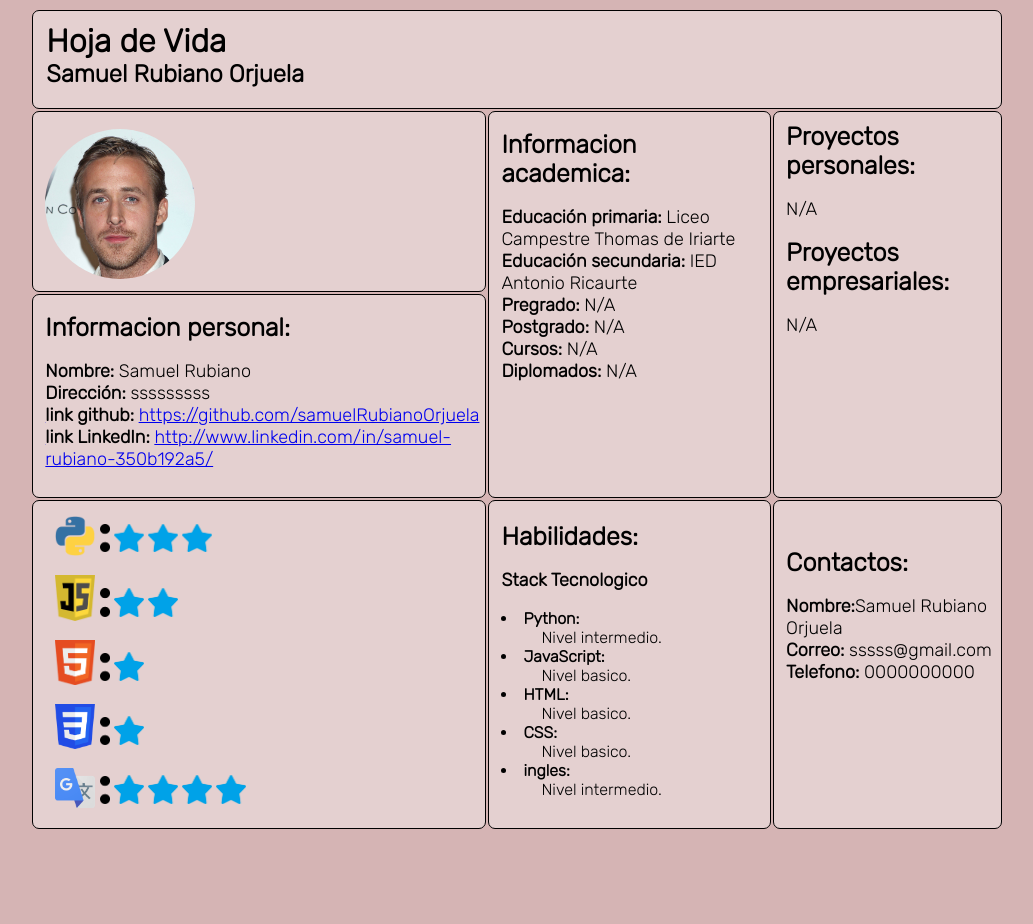
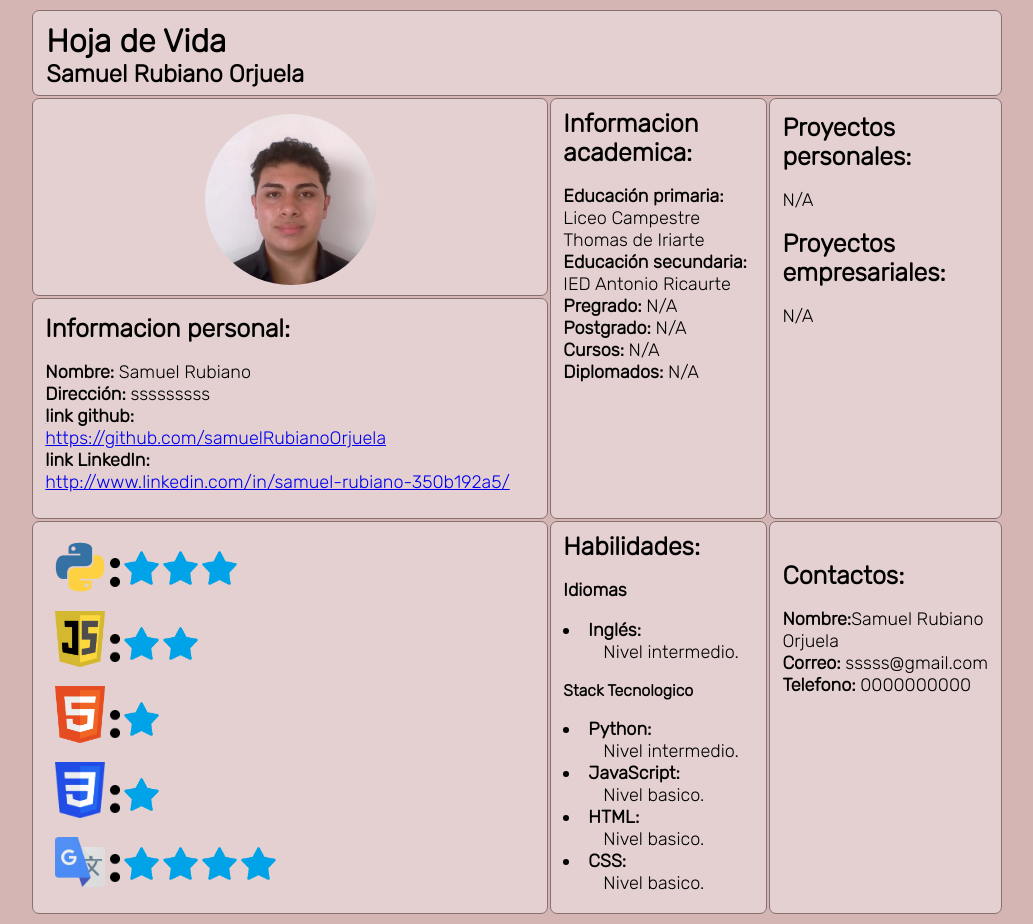
Before and after one commit to samuelRubianoOrjuela/hojaDeVida, a plain HTML site: page index.html in a window 1280 px wide. Shown: the whole page, without its empty margins (123-1156 px from the left). Before the commit the page ends 839 px from the top, so only its background shows below. Drawn offline with Linux system fonts and the light colour scheme.

Commit message:
Add files via upload

```diff
--- a/css/styles.css
+++ b/css/styles.css
@@ -5,6 +5,7 @@ body {
     background-color: #D5B4B4;
 }
 header {
+    width: 100%;
     margin: auto;
     margin-bottom: 2%;
 }
@@ -23,57 +24,70 @@ header {
 p {
     font-size: 18px;
 }
+dl {
+    font-size: 18px;
+}
 .info{
     width: 77%;
     margin: auto;
 }
 td {
-    border: solid 1px;
+    border: solid 1px #867070;
     border-radius: 7px;
     background-color: #E4D0D0;
 }
+tr {
+    width: 30%;
+}
 .box {
+    width: 30%;
     padding-left: 12px;
-    padding-left: 12px;
+    padding-right: 12px;
     padding-top: 10px;
 }
+#infoBox {
+    width: 490px;
+}
 #academicaBox {
-    margin-bottom: 40%;
+    margin-bottom: 70%;
 }
 #proyectosBox {
-    margin-bottom: 75%;
+    margin-bottom: 90%;
 }
 #contactosBox {
-    margin-bottom: 50%;
+    margin-bottom: 90%;
 }
 #imagesBox {
     margin: 5px 0 0 10px;
+}
+#fotoBox {
+    margin-left: auto;
 }
 .links{
     color: black;
     text-decoration: underline #E4D0D0;
 }
 .foto {
-    width: 150px;
+    width: 35%;
     border-radius: 100%;
-}
-#fotoBox {
-    background-color: #E4D0D0;
+    margin-left: 160.05px;
 }
 .lenguajes {
-    width: 40px;
+    width: 50px;
 }
 .bloqueLenguajes {
     margin-bottom: 15px;
 }
 #ingles {
-    width: 191px;
+    width: 221px;
 }
 .estrella{
-    width: 30px;
-    margin-bottom: 4px;
+    width: 35px;
+    margin-bottom: 7px;
 }
 .dosPuntos {
     width: 10px;
-    margin-bottom: 4px;
+    margin-bottom: 5px;
 }
+
+/* COMPLETADO */
--- a/index.html
+++ b/index.html
@@ -21,7 +21,7 @@
         </td>
         <tr>
             <td class="box" id="fotoBox">
-                <img src="images/ryangosling.jpg" alt="Foto" class="foto">
+                <img src="images/foto.jpg" alt="Foto" class="foto">
             </td>
             <td rowspan="2" class="box">
                 <div id="academicaBox">
@@ -52,8 +52,8 @@
                     <p>
                         <b>Nombre: </b>Samuel Rubiano<br>
                         <b>Dirección: </b>sssssssss<br>
-                        <a href="https://github.com/samuelRubianoOrjuela" target="_blank"><b class="links">link github: </b>https://github.com/samuelRubianoOrjuela</a><br>
-                        <a href="http://www.linkedin.com/in/samuel-rubiano-350b192a5/" target="_blank"><b class="links">link LinkedIn: </b>http://www.linkedin.com/in/samuel-rubiano-350b192a5/</a><br>
+                        <a href="https://github.com/samuelRubianoOrjuela" target="_blank"><b class="links">link github: </b><br>https://github.com/samuelRubianoOrjuela</a><br>
+                        <a href="http://www.linkedin.com/in/samuel-rubiano-350b192a5/" target="_blank"><b class="links">link LinkedIn: </b><br>http://www.linkedin.com/in/samuel-rubiano-350b192a5/</a><br>
                     </p>
                 </div>
             </td>
@@ -97,7 +97,12 @@
             <td class="box">
                 <div id="habilidadesBox">
                     <h2 class="titleBox">Habilidades:</h2>
-                    <p>
+                    <p id="pH">
+                        <b>Idiomas</b>
+                        <dl>
+                            <dt><li><b>Inglés:</b></li></dt>
+                            <dd>Nivel intermedio.</dd>
+                        </dl>
                         <b>Stack Tecnologico</b>
                         <dl>
                             <dt><li><b>Python:</b></li></dt>
@@ -108,8 +113,6 @@
                             <dd>Nivel basico.</dd>
                             <dt><li><b>CSS:</b></li></dt>
                             <dd>Nivel basico.</dd>
-                            <dt><li><b>ingles:</b></li></dt>
-                            <dd>Nivel intermedio.</dd>
                         </dl>
                     </p>
                 </div>
@@ -128,3 +131,5 @@
     </table>
 </body>
 </html>
+
+<!-- COMPLETADO -->
```
Also changed, not shown: images/foto.jpg (added).
